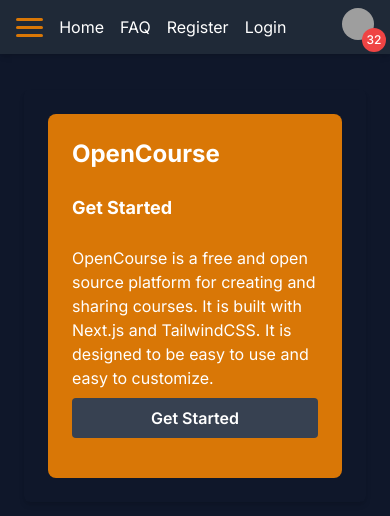
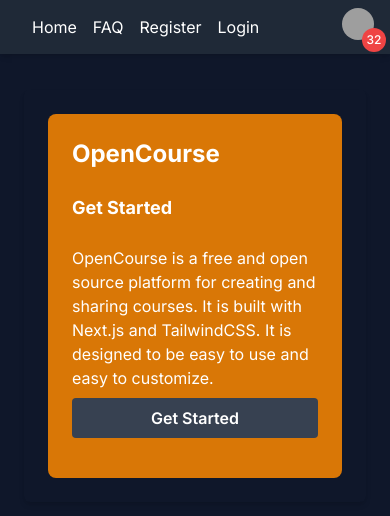
Before and after one commit to brandon-tr/OpenCourse, a Next.js app in the folder frontend/: page / in a window 390 px wide. Shown: the top 516 px of the page. Built offline with nearby package versions, Linux system fonts and the light colour scheme; grey boxes are pictures that could not be loaded.

Commit message:
Bug Fix
Fixed sidenav menu not closing when clicking menu icon due to useClickOutside hook triggering each time erroneously

```diff
--- a/frontend/src/components/ui/layout/AppBar.tsx
+++ b/frontend/src/components/ui/layout/AppBar.tsx
@@ -1,13 +1,13 @@
 "use client";
 import Link from "next/link";
 import Image from "next/image";
-import { headers } from "next/headers";
 import Avatar from "@/components/ui/Surfaces/Avatar";
 import Badge from "@/components/ui/Surfaces/Badge";
 import useResizeObserver from "@/components/hooks/UseResizeObserver";
 import { useUiStore } from "@/components/store/Store";
 import React, { useCallback, useEffect } from "react";
 import useWindowSize from "@/components/hooks/UseWindowSize";
+import { usePathname } from "next/navigation";
 
 type WithLogoSrc = {
   isLogoText: false;
@@ -43,6 +43,7 @@
   roundedLogo = true,
   isMobile = false,
 }) => {
+  const pathName = usePathname();
   const { ref, height } = useResizeObserver();
   const setAppBarHeight = useUiStore((state) => state.setAppBarHeight);
   const setIsSideNavOpen = useUiStore((state) => state.setIsSideNavOpen);
@@ -62,14 +63,19 @@
   return (
     <header ref={ref} className="bg-primary shadow-md z-100 w-screen">
       <div className="mx-auto px-4 py-2 flex w-screen justify-between items-center">
-        {isMobile || (width && width <= 768) ? (
-          <button className="hamburger" onClick={handleHamburgerClick}>
-            <span className="hamburger-bar" />
-            <span className="hamburger-bar" />
-            <span className="hamburger-bar" />
+        {isMobile || (width && width <= 768)
+          ? pathName.includes("dashboard") && (
+              <button
+                className="hamburger"
+                onClick={handleHamburgerClick}
+                id={"hamburger"}
+              >
+                <span className="hamburger-bar" id={"hamburger"} />
+                <span className="hamburger-bar" id={"hamburger"} />
+                <span className="hamburger-bar" id={"hamburger"} />
               </button>
-        ) : (
-          (logoSrc || logoText) && (
+            )
+          : (logoSrc || logoText) && (
               <div className={`${roundedLogo ? "overflow-hidden" : ""} `}>
                 {isLogoText ? (
                   <div className="relative">
@@ -89,7 +95,6 @@
                   </div>
                 )}
               </div>
-          )
             )}
         <div
           className={`flex ${
--- a/frontend/src/components/ui/layout/SideNav.tsx
+++ b/frontend/src/components/ui/layout/SideNav.tsx
@@ -10,12 +10,14 @@
   items: { title: string; link: string; category: string }[];
   children: React.ReactNode;
   isMobile?: boolean;
+  opacity?: number;
 }
 
 const SideNav: React.FC<SideNavProps> = ({
   items,
   children,
   isMobile = false,
+  opacity = 75,
 }) => {
   const appBarHeight = useUiStore((state) => state.appBarHeight);
   const navWidth = "16";
@@ -26,16 +28,13 @@
   const mobileBreakpoint = 768;
 
   useClickOutside(sideNavRef, (e: MouseEvent | TouchEvent) => {
-    if (
-      e.target &&
-      (e.target as HTMLElement)?.className === "hamburger" &&
-      (e.target as HTMLElement)?.className === "hamburger-bar"
-    ) {
+    if (e.target instanceof HTMLElement && e.target.id !== "hamburger") {
       setIsOpen(false);
     }
   });
 
   const shouldShowNav = () => {
+    console.log(isOpen);
     if (isMobile || (width && width <= mobileBreakpoint)) {
       return isOpen;
     }
@@ -68,7 +67,10 @@
         <div
           ref={sideNavRef}
           className="fixed top-14 left-0 h-full z-10 bg-primary w-64"
-          style={{ top: appBarHeight }}
+          style={{
+            top: appBarHeight,
+            opacity: opacity / 100,
+          }}
         >
           <nav className="flex flex-col pt-4 px-4 space-y-4">
             {Object.entries(linksByCategory).map(([category, links], index) => (
```
Lines whose indentation alone changed are shown as unchanged.
